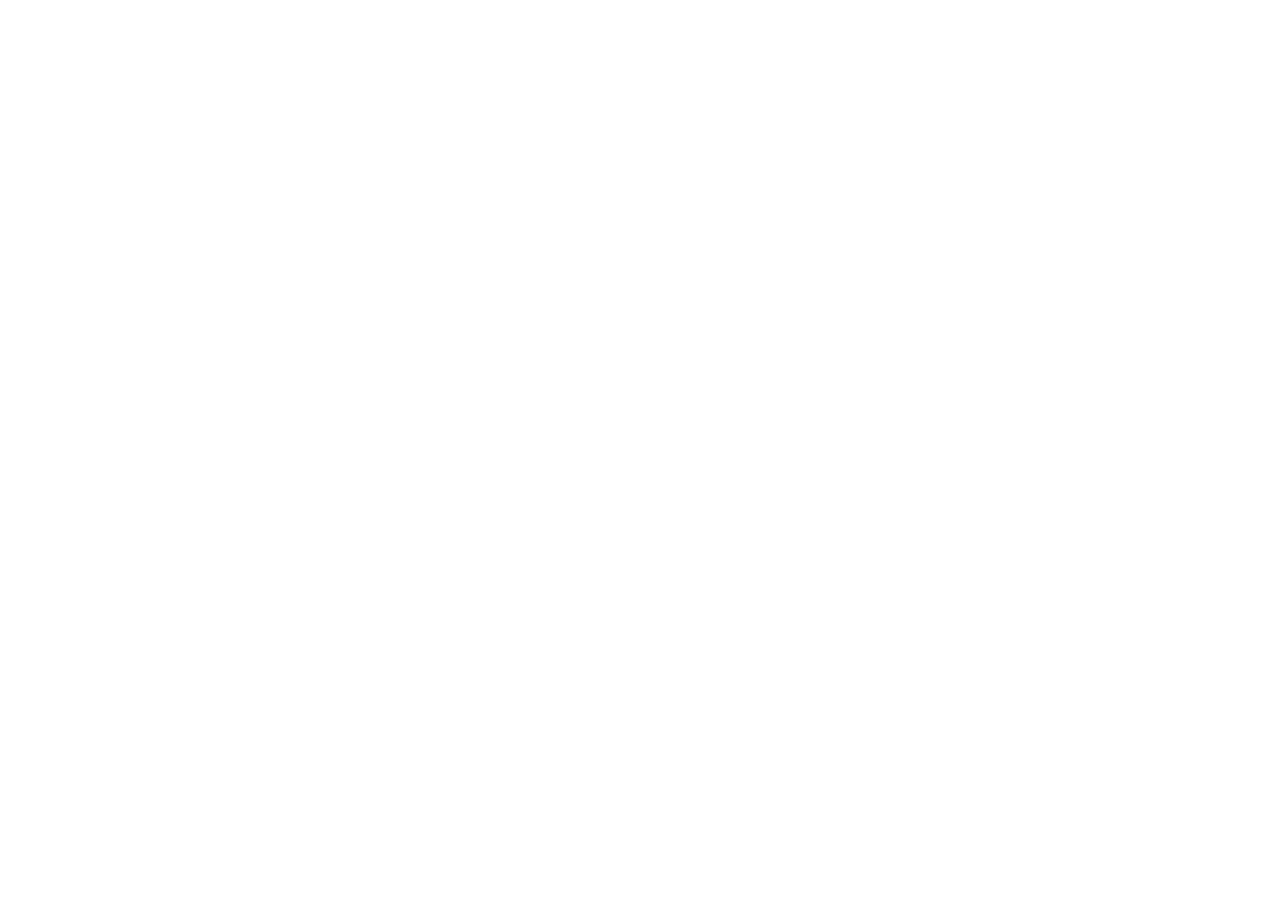
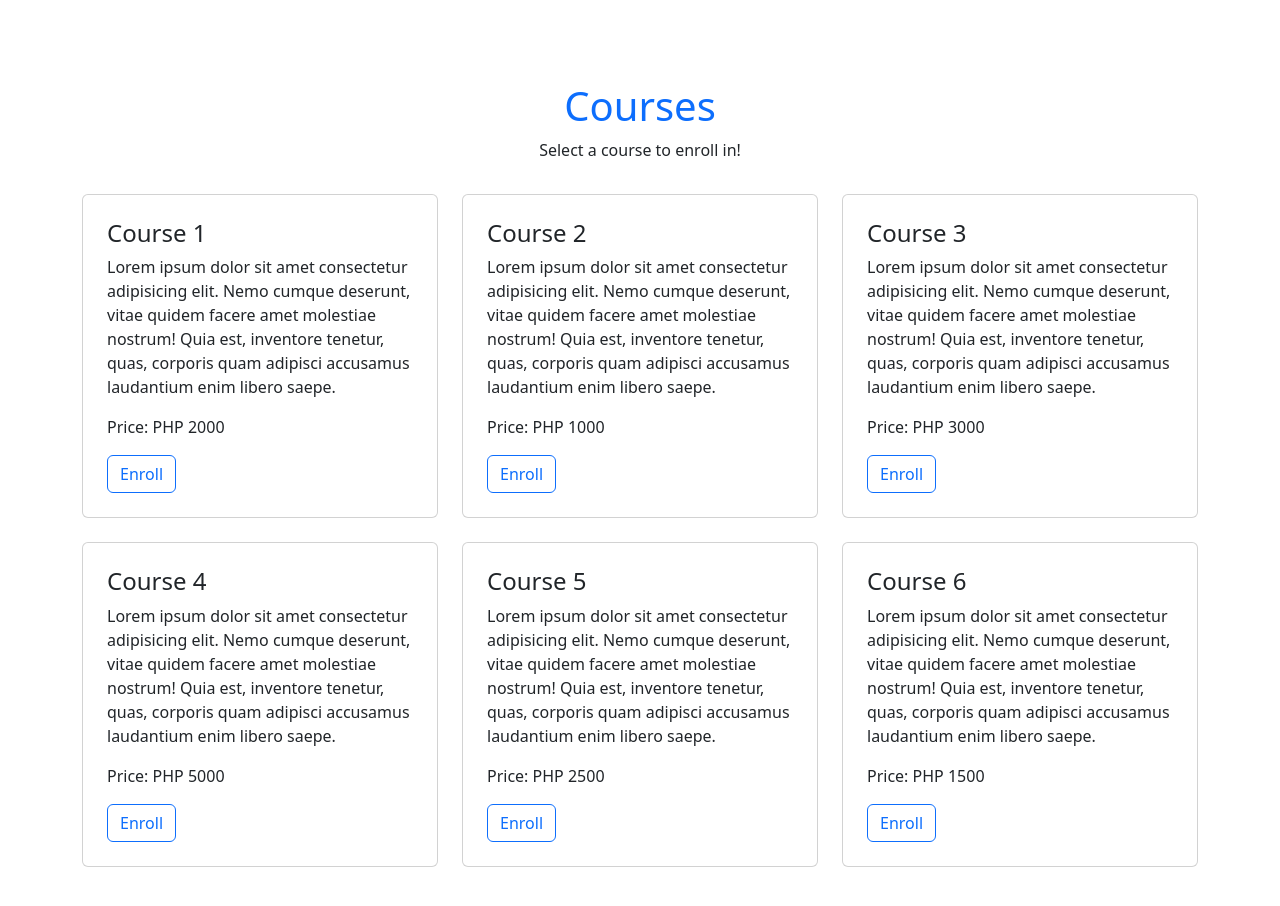
Before and after one commit to kennmasing-zuitt/s61-s67-activity, a Vue app: page / in a window 1280 px wide. Shown: the part 1000-1906 px from the top of the page. Before the commit the page ends 1018 px from the top, so only its background shows below. Built offline with nearby package versions, Linux system fonts and the light colour scheme.

Commit message:
Add activity code s61 - Member 5

```diff
--- a/src/App.vue
+++ b/src/App.vue
@@ -1,5 +1,6 @@
 <script>
 import NavbarComponent from "./components/NavbarComponent.vue";
+import CoursesPage from "./pages/CoursesPage.vue";
 import HomePage from "./pages/HomePage.vue";
 
 export default {
@@ -7,6 +8,7 @@ export default {
     components: {
         NavbarComponent,
         HomePage,
+        CoursesPage,
     },
 };
 </script>
@@ -14,6 +16,7 @@ export default {
 <template>
     <NavbarComponent />
     <HomePage />
+    <CoursesPage />
 </template>
 
 <style scoped>
--- /dev/null
+++ b/src/pages/CoursesPage.vue
@@ -0,0 +1,41 @@
+<template>
+    <div class="container my-5">
+        <div class="row">
+            <div class="col text-center">
+                <h1 class="text-center text-primary mt-5 pt-3 mb-2">Courses</h1>
+                <p class="text-center mb-4 pb-2">Select a course to enroll in!</p>
+            </div>
+        </div>
+        <div class="row g-4">
+            <div class="col-md-4"><CourseComponent /></div>
+            <div class="col-md-4"><CourseComponent2 /></div>
+            <div class="col-md-4"><CourseComponent3 /></div>
+            <div class="col-md-4"><CourseComponent4 /></div>
+            <div class="col-md-4"><CourseComponent5 /></div>
+            <div class="col-md-4"><CourseComponent6 /></div>
+        </div>
+    </div>
+</template>
+
+<script>
+import CourseComponent from "../components/CourseComponent.vue";
+import CourseComponent2 from "../components/CourseComponent2.vue";
+import CourseComponent3 from "../components/CourseComponent3.vue";
+import CourseComponent4 from "../components/CourseComponent4.vue";
+import CourseComponent5 from "../components/CourseComponent5.vue";
+import CourseComponent6 from "../components/CourseComponent6.vue";
+
+export default {
+    name: "CoursesPage",
+    components: {
+        CourseComponent,
+        CourseComponent2,
+        CourseComponent3,
+        CourseComponent4,
+        CourseComponent5,
+        CourseComponent6,
+    },
+};
+</script>
+
+<style></style>
```
